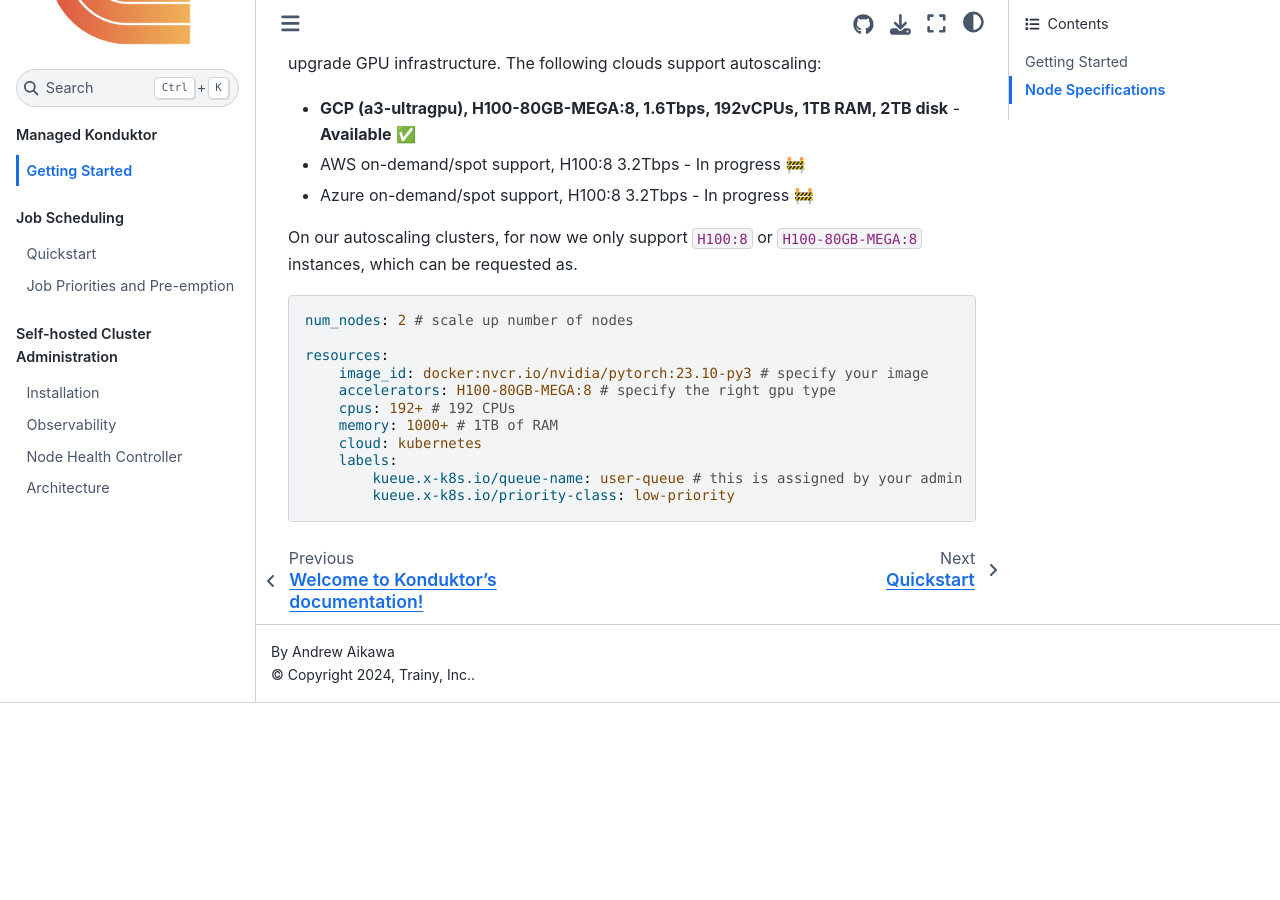
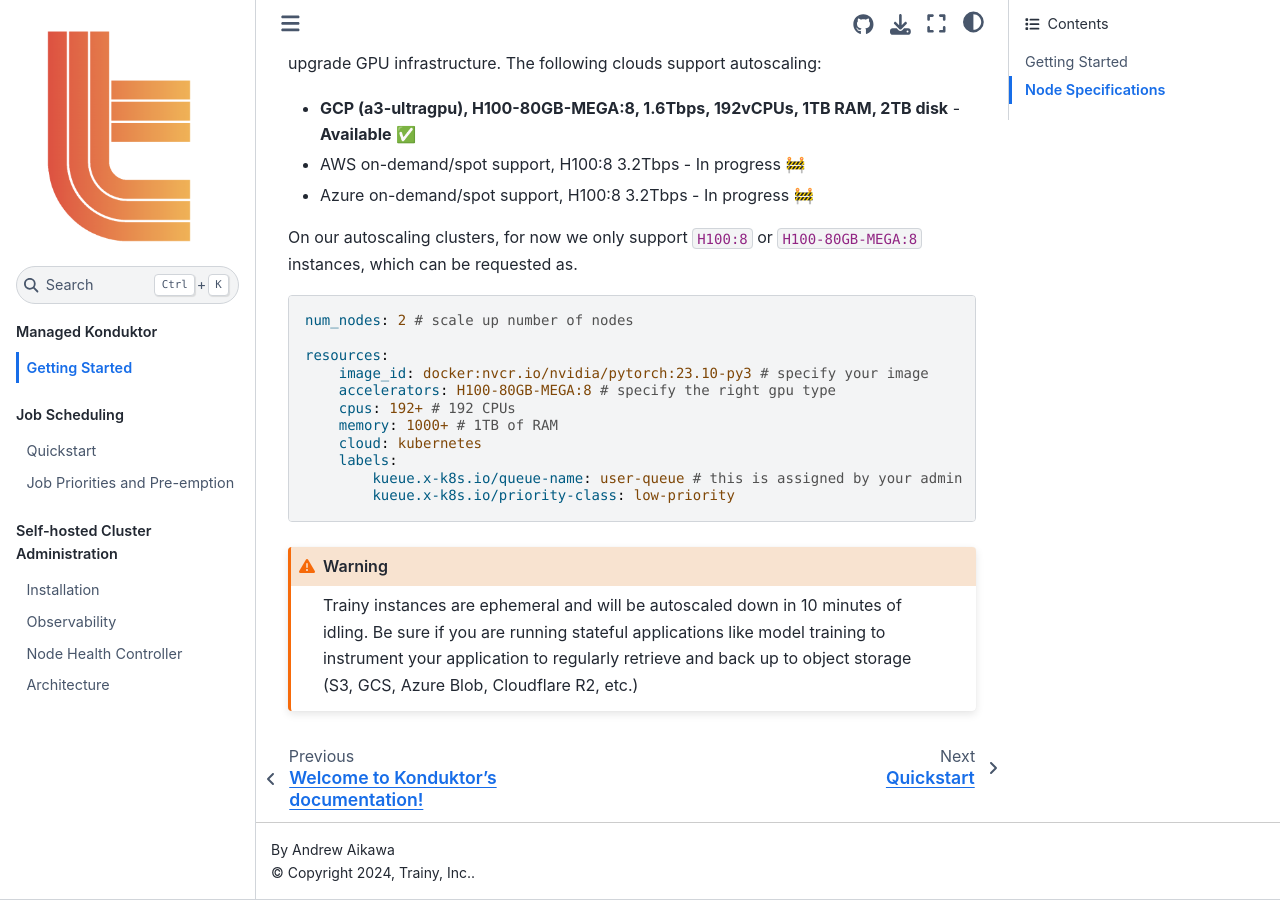
Before and after one commit to Trainy-ai/konduktor, a Sphinx documentation site: the page built from docs/source/cloud/getting_started.rst, in a window 1280 px wide and 900 px high, scrolled down 726 px. Built offline with Sphinx 7.4.7 and the Sphinx Book theme 1.1.4, drawn with Linux system fonts in a browser that asks for light colours; before the commit the page ends 1429 px from its top, so only the background shows below that.

Commit message:
add warnings about preemption

```diff
--- a/docs/source/admin/installation.rst
+++ b/docs/source/admin/installation.rst
@@ -67,7 +67,7 @@
     nvidia-driver-daemonset-fvx9z                                     1/1     Running     0               9d
     nvidia-operator-validator-62dhx                                   1/1     Running     0               14d
 
-.. tip::
+.. warning::
 
     This guide currently works for on-prem bare metal deployments.
     We are still validating on how to deploy :code:`nvidia-dcgm-exporter`
--- a/docs/source/cloud/getting_started.rst
+++ b/docs/source/cloud/getting_started.rst
@@ -57,3 +57,9 @@
         labels:
             kueue.x-k8s.io/queue-name: user-queue # this is assigned by your admin
             kueue.x-k8s.io/priority-class: low-priority
+
+.. warning::
+
+    Trainy instances are ephemeral and will be autoscaled down in 10 minutes of idling. Be sure if you are
+    running stateful applications like model training to instrument your application to regularly
+    retrieve and back up to object storage (S3, GCS, Azure Blob, Cloudflare R2, etc.)
```
